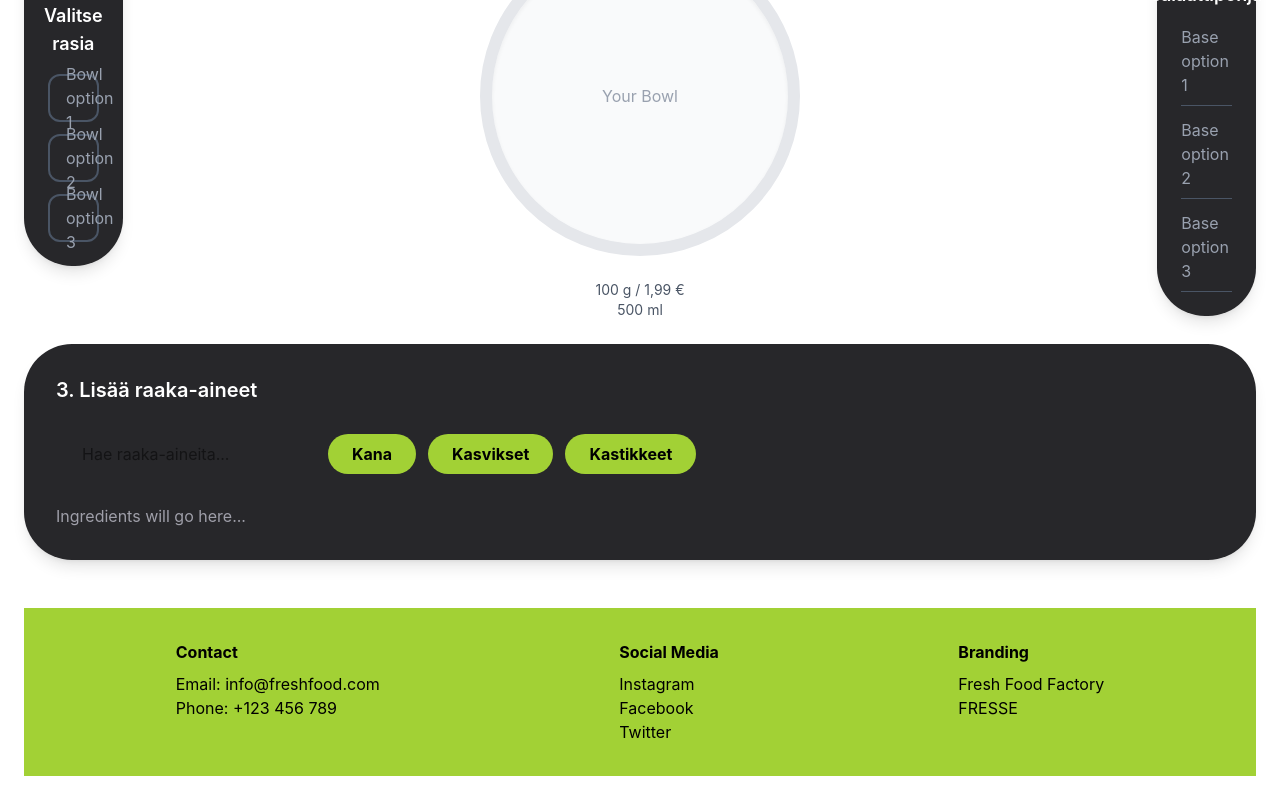
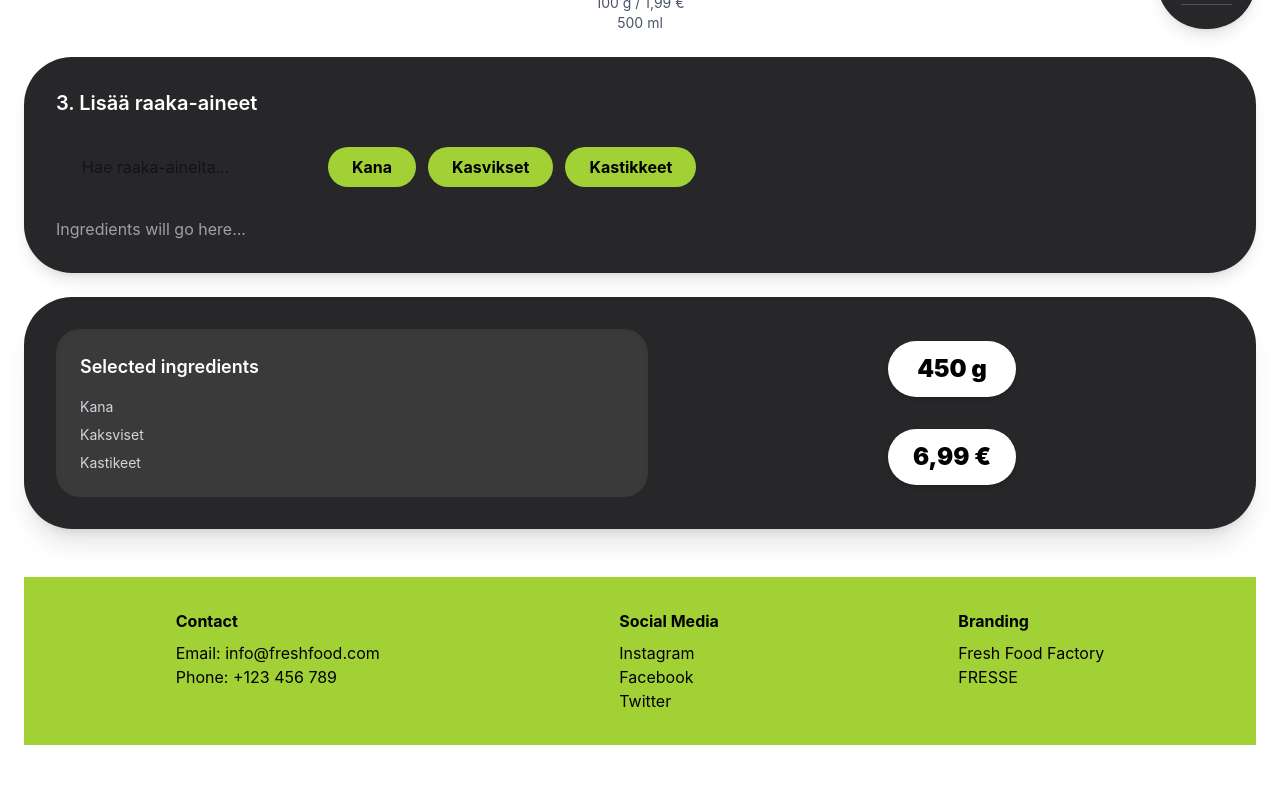
Before and after one commit to joy111119/salad-configurator, a React (Vite) app: page / in a window 1280 px wide. Shown: the part 587-1387 px from the top of the page. After the commit the page ends 1356 px from the top, so only its background shows below. Built offline with nearby package versions, Linux system fonts and the light colour scheme.

Commit message:
Added Summary Bar

```diff
--- a/src/App.tsx
+++ b/src/App.tsx
@@ -4,6 +4,7 @@ import BowlSelection from './components/BowlSelection'
 import Footer from './components/Footer'
 import CenterBowl from './components/CenterBowl'
 import IngredientSection from './components/IngredientSection'
+import SummaryBar from './components/SummaryBar'
 
 function App() {
   return (
@@ -11,9 +12,6 @@ function App() {
       <Header />
 
 
-      <div className="flex justify-end">
-        <BaseSelection />
-      </div>
 
 
       <main className="flex flex-1 items-center justify-between gap-6">
@@ -34,7 +32,7 @@ function App() {
       </main>
 
       <IngredientSection />
-
+      <SummaryBar></SummaryBar>
       <Footer />
     </div>
   )
--- /dev/null
+++ b/src/components/SummaryBar.tsx
@@ -0,0 +1,33 @@
+function SummaryBar() {
+  return (
+    <div className="bg-zinc-800 rounded-[3rem] p-8 text-white w-full flex flex-col md:flex-row gap-8 shadow-xl">
+
+      <div className="flex-1 bg-[#3a3a3a] rounded-3xl p-6 min-h-[150px] shadow-inner">
+        <h3 className="text-lg font-semibold mb-4">Selected ingredients</h3>
+        <ul className="space-y-2 text-sm text-gray-300">
+          <li>Kana</li>
+          <li>Kaksviset</li>
+          <li>Kastikeet</li>
+        </ul>
+      </div>
+
+
+      <div className="flex-1 flex flex-col justify-center items-center gap-6">
+
+
+        <div className="bg-white text-black font-black text-2xl py-3 w-32 rounded-full mb-2 shadow-md text-center">
+          450 g
+        </div>
+
+
+        <div className="bg-white text-black font-black text-2xl py-3 w-32 rounded-full shadow-md text-center">
+          6,99 €
+        </div>
+
+      </div>
+
+    </div>
+  );
+}
+
+export default SummaryBar
```
